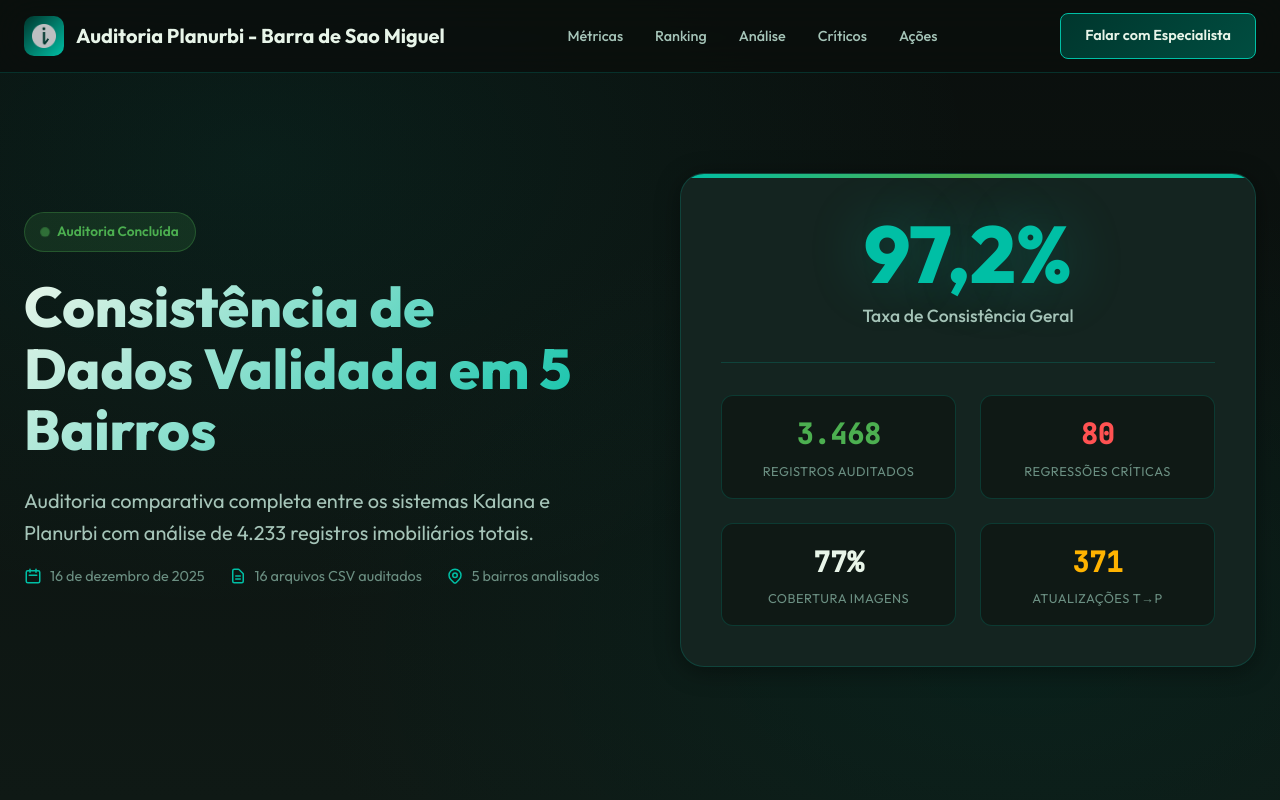
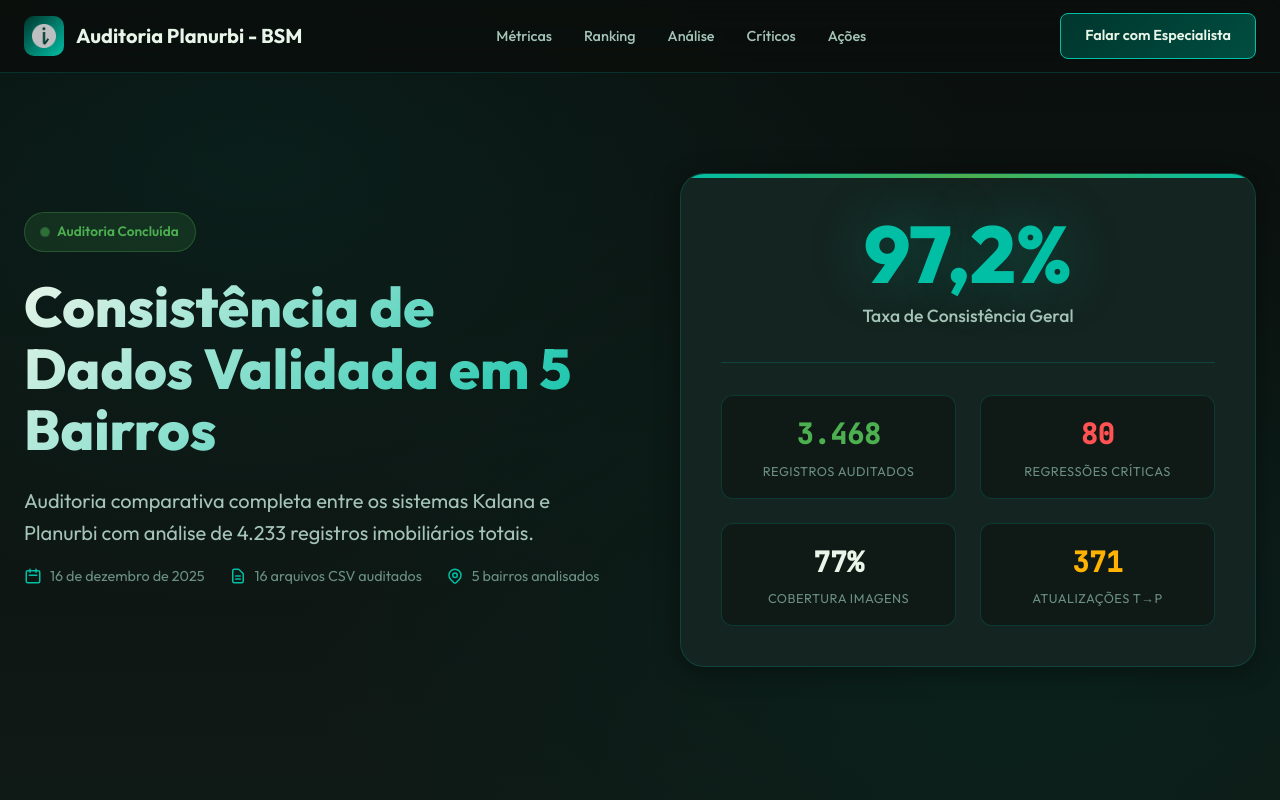
Before and after one commit to gigioband/auditoria, a plain HTML site: page index.html in a window 1280 px wide. Shown: the top 800 px of the page. Drawn offline with nearby package versions, Linux system fonts and the light colour scheme.

Commit message:
Update index.html

```diff
--- a/index.html
+++ b/index.html
@@ -1367,7 +1367,7 @@
         <div class="container">
             <a href="#" class="logo">
                 <div class="logo-icon"><img src="logo_planurbi_cinza.png" alt="Planurbi"></div>
-                <span>Auditoria Planurbi - Barra de Sao Miguel</span>
+                <span>Auditoria Planurbi - BSM</span>
             </a>
             <ul class="nav-links">
                 <li><a href="#metricas">Métricas</a></li>
```
